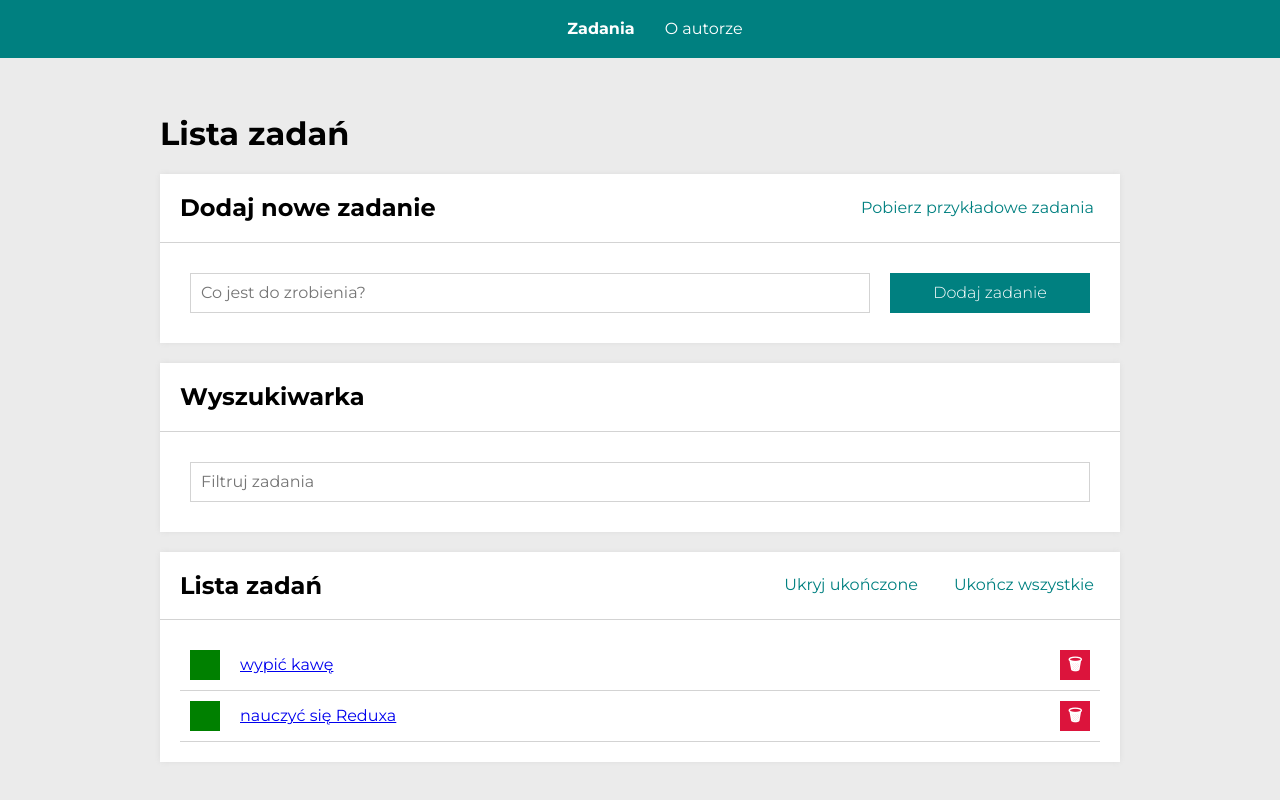
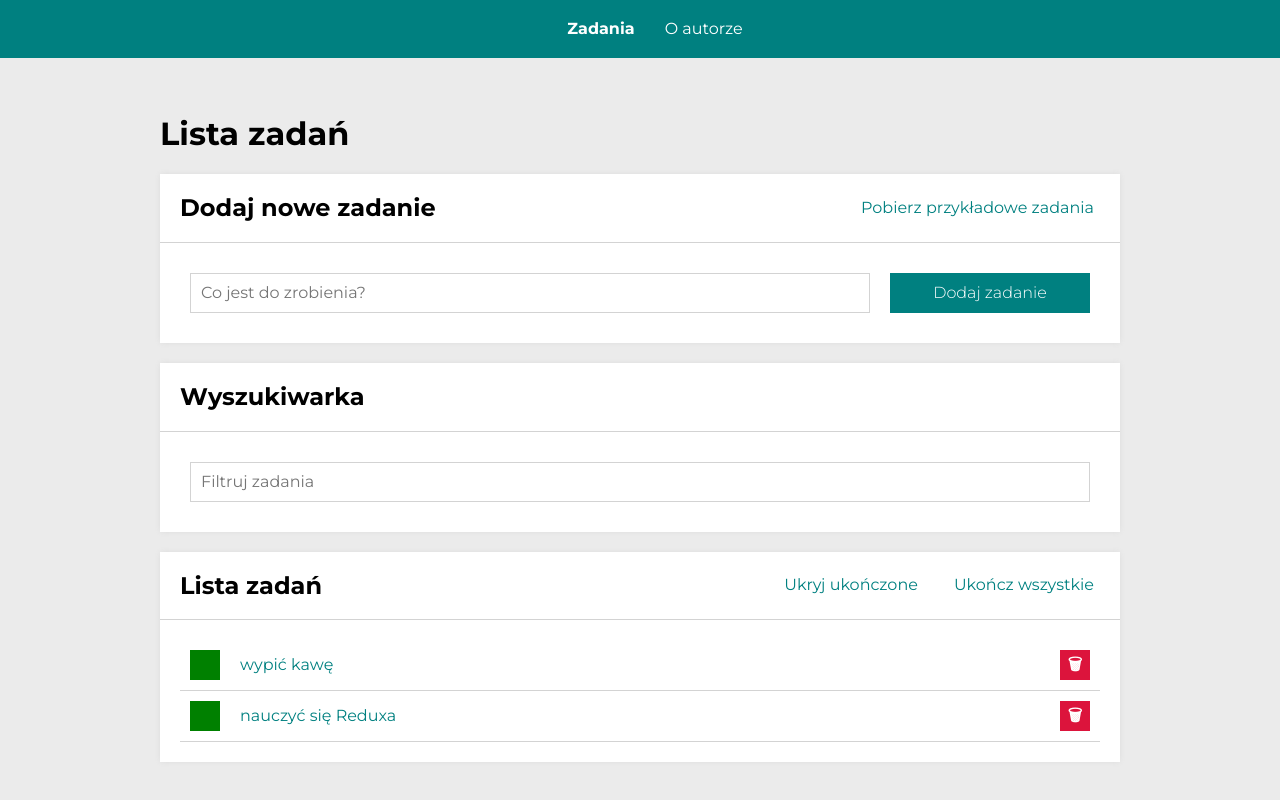
Before and after one commit to patrycja-gomza/todo-list-react, a React (Create React App) app: page /#/zadania in a window 1280 px wide. Both pictures are taken after a click on the button "Pobierz przykładowe zadania". Built offline with nearby package versions, Linux system fonts and the light colour scheme.

Commit message:
Link replaced by StyledLink in the List

```diff
--- a/src/features/tasks/TasksPage/List/index.js
+++ b/src/features/tasks/TasksPage/List/index.js
@@ -1,6 +1,6 @@
 import { useSelector, useDispatch } from "react-redux";
-import { Link, useLocation } from "react-router-dom";
-import { TasksList, ListItem, ListContent, ToggleDoneButton, RemoveButton } from "./styled";
+import { useLocation } from "react-router-dom";
+import { TasksList, ListItem, ListContent, ToggleDoneButton, RemoveButton, StyledLink } from "./styled";
 import { selectTasksByQuery, selectTasksState, toggleTaskDone, removeTask } from "../../tasksSlice";
 import searchQueryParamName from "../searchQueryParamName";
 
@@ -18,7 +18,7 @@
             {tasks.map(task => (
                 <ListItem
                     key={task.id}
-                    hidden={task.done && hideDone}
+                    $hidden={task.done && hideDone}
                 >
                     <ToggleDoneButton
                         onClick={() => dispatch(toggleTaskDone(task.id))}
@@ -27,7 +27,7 @@
                     </ToggleDoneButton>
 
                     <ListContent $done={task.done}>
-                        <Link to={`/zadania/${task.id}`}>{task.content}</Link>
+                        <StyledLink to={`/zadania/${task.id}`}>{task.content}</StyledLink>
                     </ListContent>
 
                     <RemoveButton
--- a/src/features/tasks/TasksPage/List/styled.js
+++ b/src/features/tasks/TasksPage/List/styled.js
@@ -1,4 +1,5 @@
 import styled, { css } from "styled-components";
+import { Link } from "react-router-dom";
 
 export const TasksList = styled.ul`
     list-style: none;
@@ -14,9 +15,14 @@
     border-bottom: 1px solid ${({ theme }) => theme.color.lightgrey};
     padding: 10px;
 
-    ${({ hidden }) => hidden && css`
+   ${({ $hidden }) => $hidden && css`
         display: none;
     `};
+`;
+
+export const StyledLink = styled(Link)`
+    text-decoration: none;
+    color: ${({ theme }) => theme.color.teal};
 `;
 
 export const ListContent = styled.span`
```
